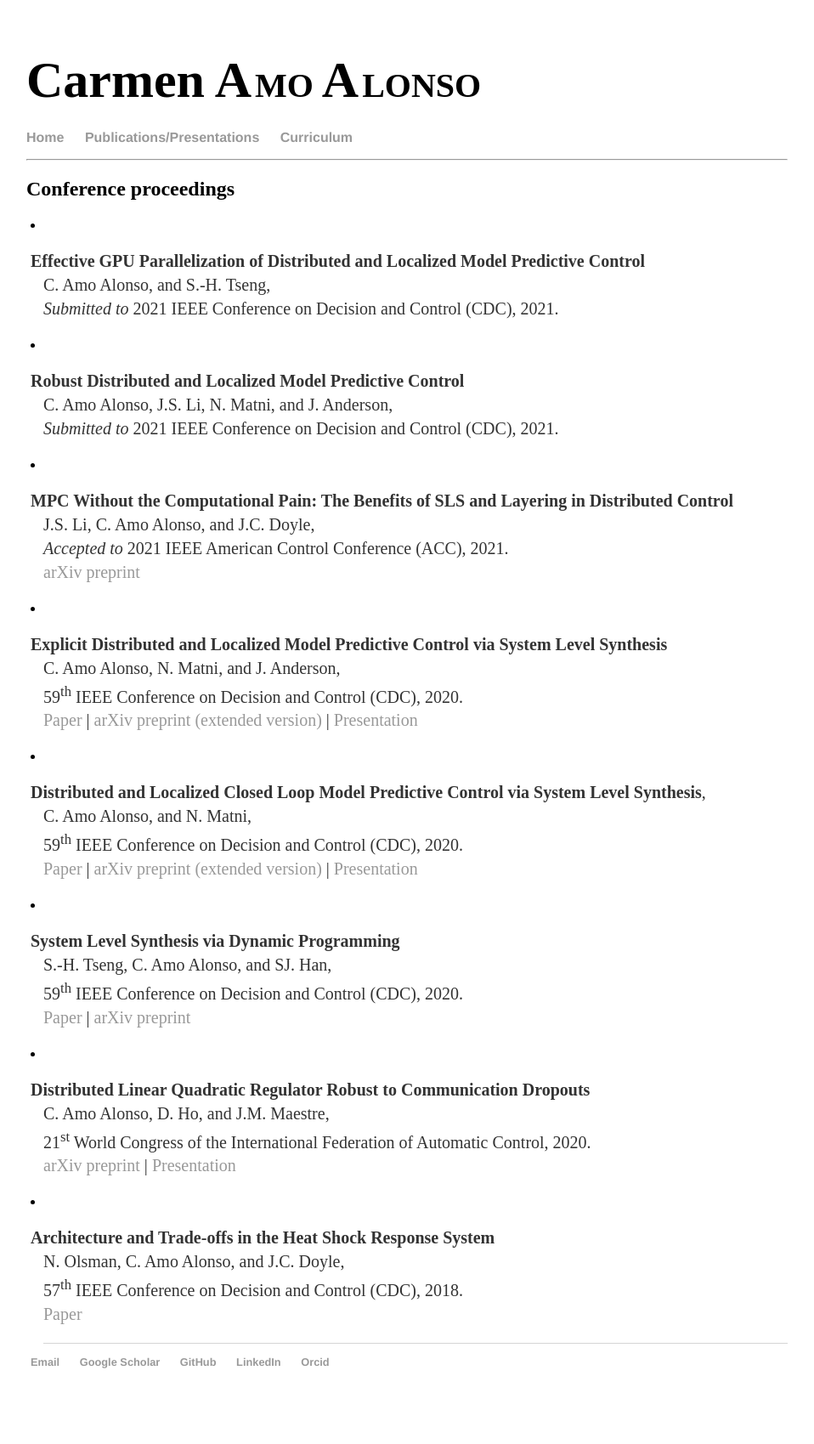
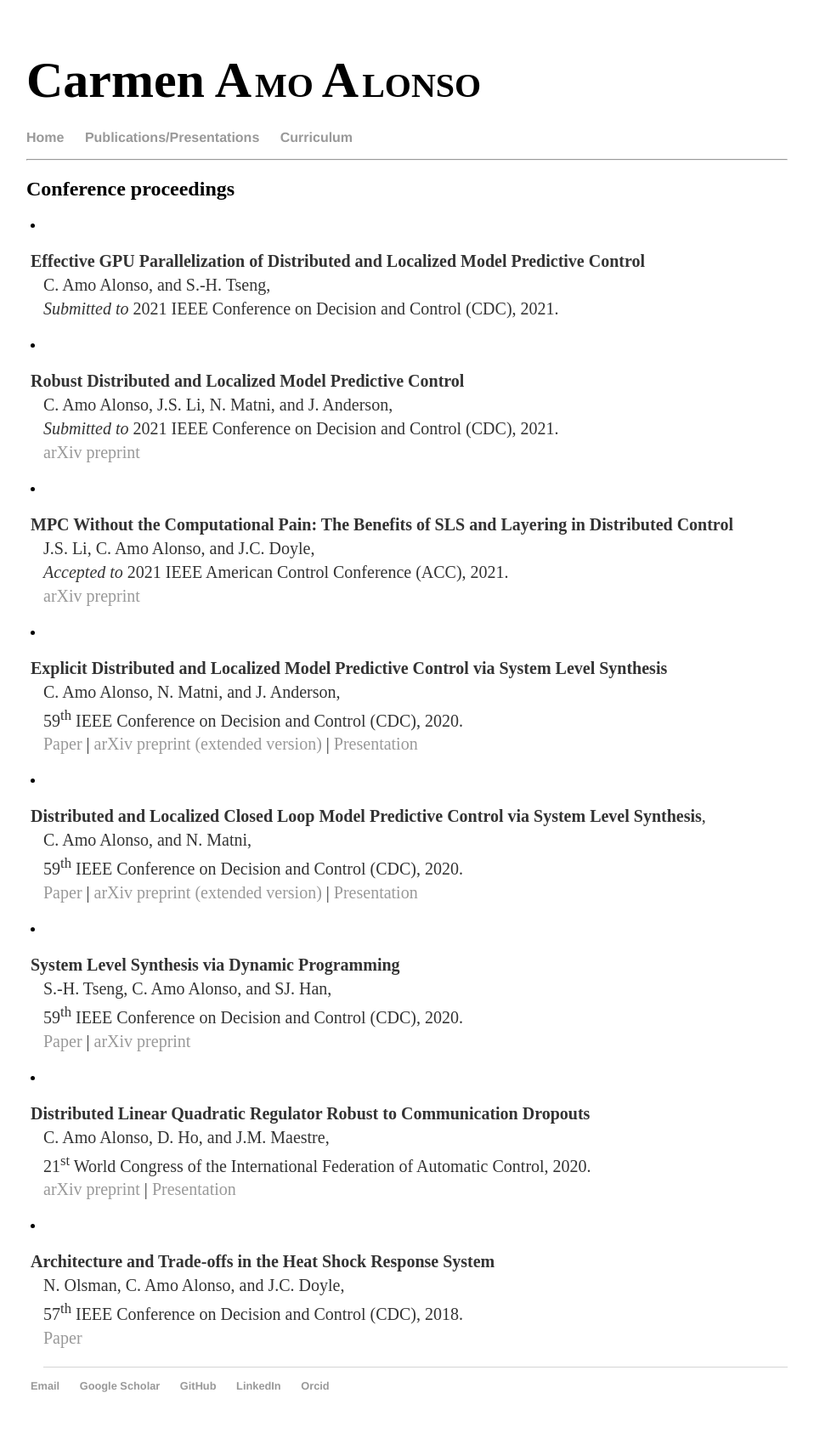
Before and after one commit to camoalon/camoalon.github.io, a Jekyll site: the page built from publications.html, in a window 1280 px wide. Shown: the whole page at 85% size, without its empty margins (161-1119 px from the left). Built offline with Jekyll 4.4.1, drawn with Linux system fonts in a browser that asks for light colours; before the commit the page ends 1671 px from its top, so only the background shows below that.

Commit message:
added arxiv link

```diff
--- a/publications.html
+++ b/publications.html
@@ -18,7 +18,7 @@ C. Amo Alonso, and S.-H. Tseng, <br />
 <strong>Robust Distributed and Localized Model Predictive Control </strong><br />
 C. Amo Alonso, J.S. Li, N. Matni, and J. Anderson, <br />
 <em>Submitted to</em> 2021 IEEE Conference on Decision and Control (CDC), 2021. <br />
-</p>
+<a href="https://arxiv.org/abs/2103.14171"> arXiv preprint</a></p>
 
 
 <li style="line-height: 17px; padding-left: 20px; text-indent: -15px; " class="full-width" value="1">
```
